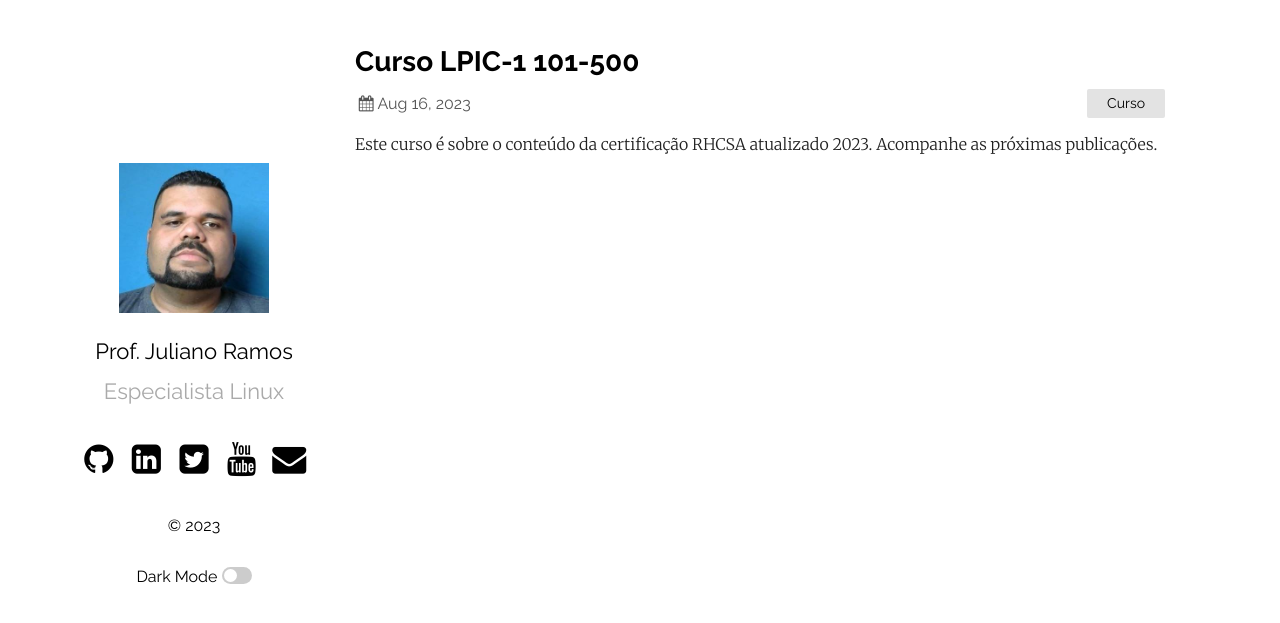
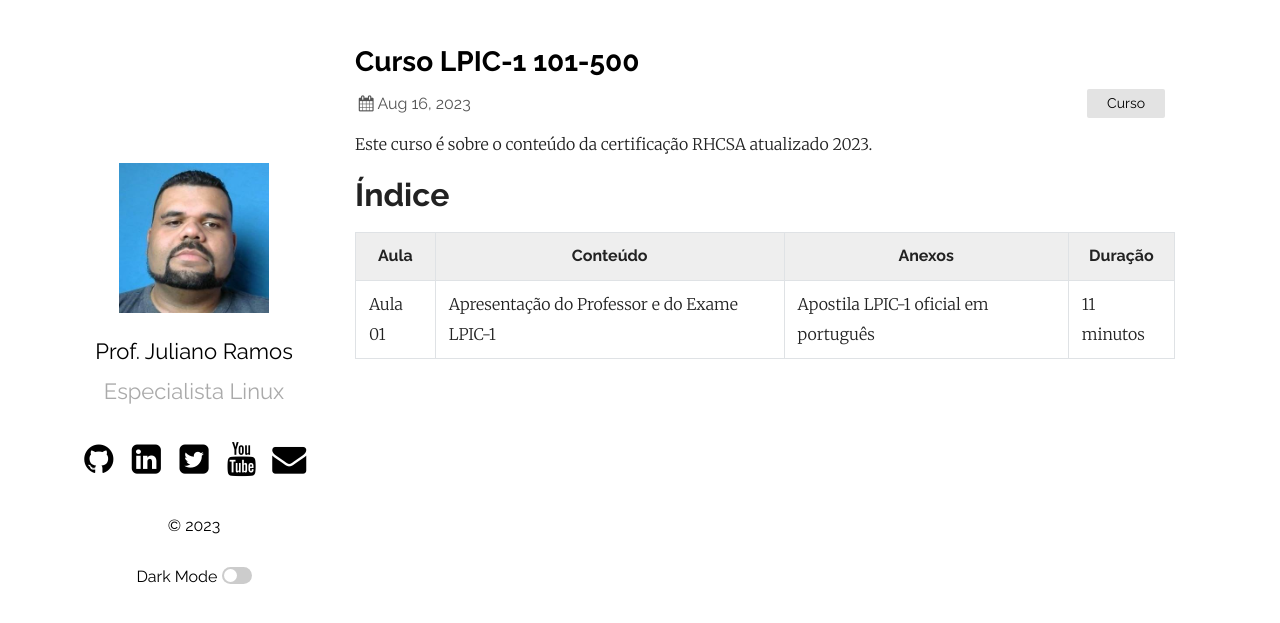
Before and after one commit to profjulianoramos/linux, a Jekyll site: the page built from _posts/2023-08-16-cursolpic1-101.md, in a window 1280 px wide. Shown: the top 623 px of the page. Built offline with Jekyll 4.4.1, drawn with Linux system fonts in a browser that asks for light colours; comment, search, counter and statistics services are not loaded.

Commit message:
Update 2023-08-16-cursolpic1-101.md
Adicionado aula 1

```diff
--- a/_posts/2023-08-16-cursolpic1-101.md
+++ b/_posts/2023-08-16-cursolpic1-101.md
@@ -4,4 +4,10 @@
 date:   2023-08-16 08:27:00 +0530
 categories: Curso
 ---
-Este curso é sobre o conteúdo da certificação RHCSA atualizado 2023. Acompanhe as próximas publicações.
+Este curso é sobre o conteúdo da certificação RHCSA atualizado 2023.
+
+# Índice
+
+| Aula | Conteúdo  | Anexos | Duração |
+|-----|--------|--------|-----|
+| Aula 01 | Apresentação do Professor e do Exame LPIC-1 | Apostila LPIC-1 oficial em português | 11 minutos |
```
